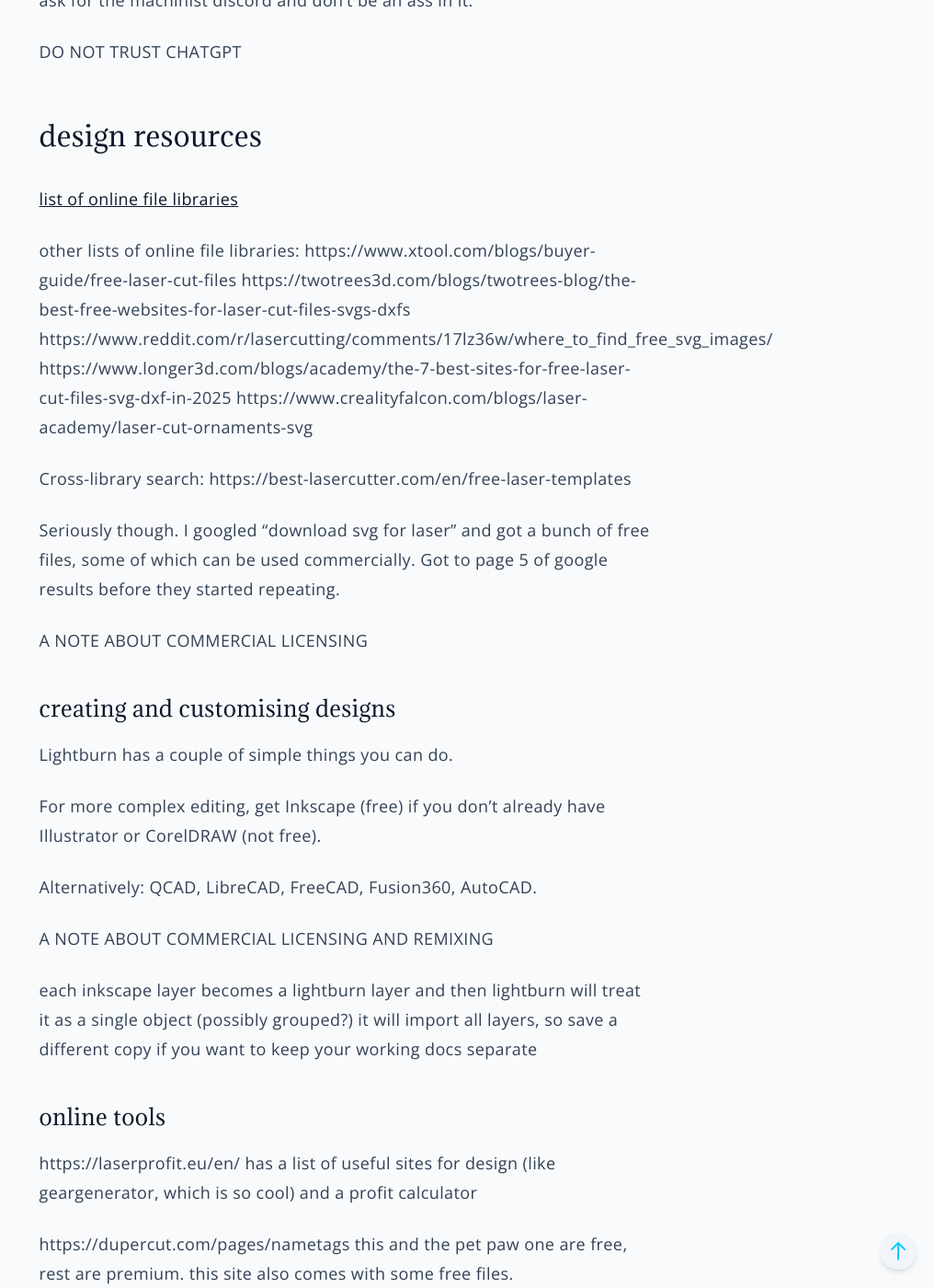
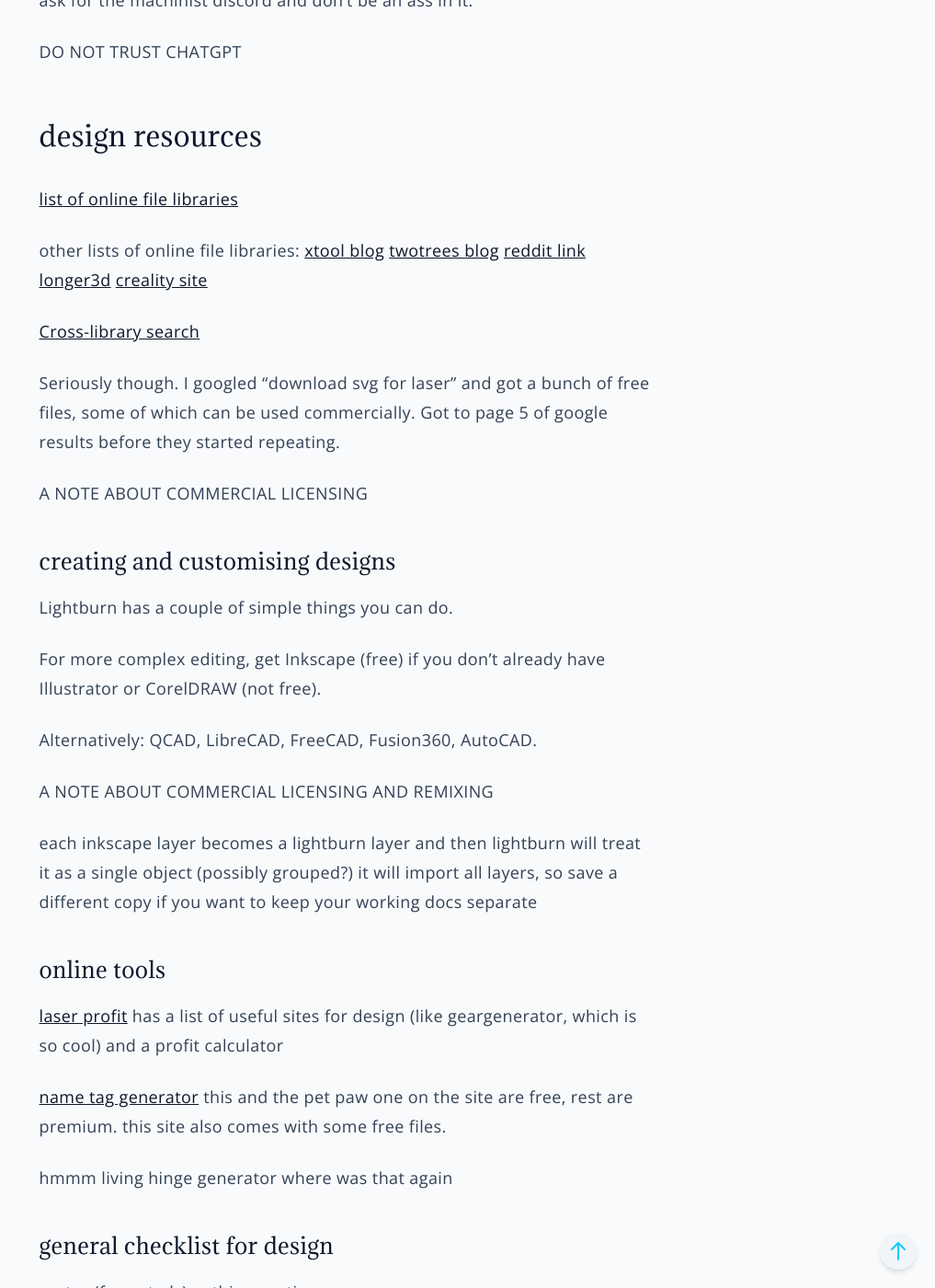
Before and after one commit to paper-engineer/laser-gallery, a Jekyll site: the page built from docs/_pages/resources.md, in a window 1280 px wide and 1400 px high, scrolled down 1688 px. Shown: the whole window at 92% size, without its empty margins (263-1280 px from the left). Built offline with Jekyll 4.4.1, drawn with Linux system fonts in a browser that asks for light colours; some of the changed text lies outside the part shown.

Commit message:
Update resources.md

```diff
--- a/docs/_pages/resources.md
+++ b/docs/_pages/resources.md
@@ -46,9 +46,9 @@ DO NOT TRUST CHATGPT
 
 [list of online file libraries](https://paper-engineer.github.io/laser-gallery/file-libraries/)
 
-other lists of online file libraries: https://www.xtool.com/blogs/buyer-guide/free-laser-cut-files https://twotrees3d.com/blogs/twotrees-blog/the-best-free-websites-for-laser-cut-files-svgs-dxfs https://www.reddit.com/r/lasercutting/comments/17lz36w/where_to_find_free_svg_images/ https://www.longer3d.com/blogs/academy/the-7-best-sites-for-free-laser-cut-files-svg-dxf-in-2025 https://www.crealityfalcon.com/blogs/laser-academy/laser-cut-ornaments-svg
+other lists of online file libraries: [xtool blog](https://www.xtool.com/blogs/buyer-guide/free-laser-cut-files) [twotrees blog](https://twotrees3d.com/blogs/twotrees-blog/the-best-free-websites-for-laser-cut-files-svgs-dxfs) [reddit link](https://www.reddit.com/r/lasercutting/comments/17lz36w/where_to_find_free_svg_images/) [longer3d](https://www.longer3d.com/blogs/academy/the-7-best-sites-for-free-laser-cut-files-svg-dxf-in-2025) [creality site](https://www.crealityfalcon.com/blogs/laser-academy/laser-cut-ornaments-svg)
 
-Cross-library search: https://best-lasercutter.com/en/free-laser-templates
+[Cross-library search](https://best-lasercutter.com/en/free-laser-templates)
 
 Seriously though. I googled "download svg for laser" and got a bunch of free files, some of which can be used commercially. Got to page 5 of google results before they started repeating.
 
@@ -69,9 +69,9 @@ it will import all layers, so save a different copy if you want to keep your wor
 
 ### online tools
 
-https://laserprofit.eu/en/ has a list of useful sites for design (like geargenerator, which is so cool) and a profit calculator
+[laser profit](https://laserprofit.eu/en/) has a list of useful sites for design (like geargenerator, which is so cool) and a profit calculator
 
-https://dupercut.com/pages/nametags this and the pet paw one are free, rest are premium. this site also comes with some free files.
+[name tag generator](https://dupercut.com/pages/nametags) this and the pet paw one on the site are free, rest are premium. this site also comes with some free files.
 
 hmmm living hinge generator where was that again
 
```
Also changed, not shown: other parts of docs/_pages/resources.md (+1 -1 lines).
